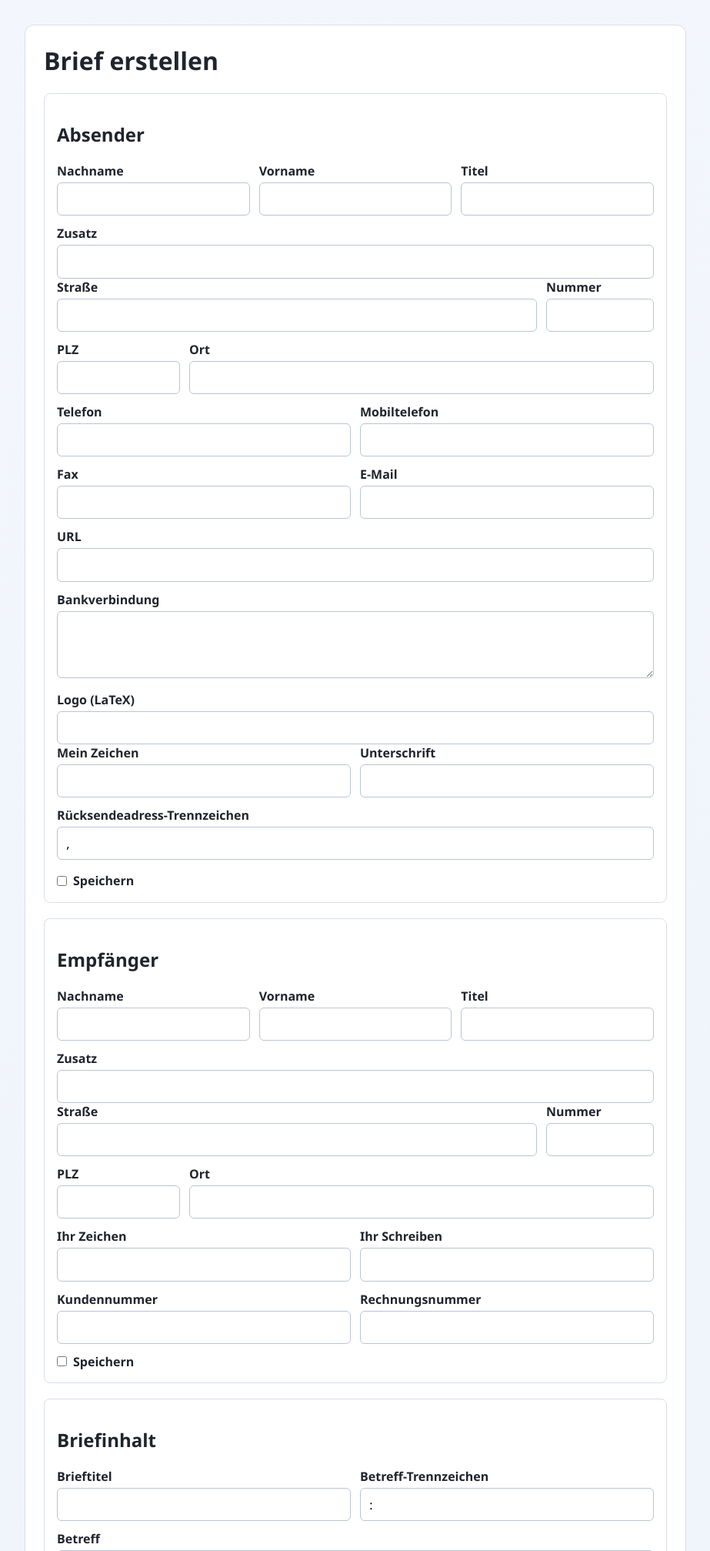
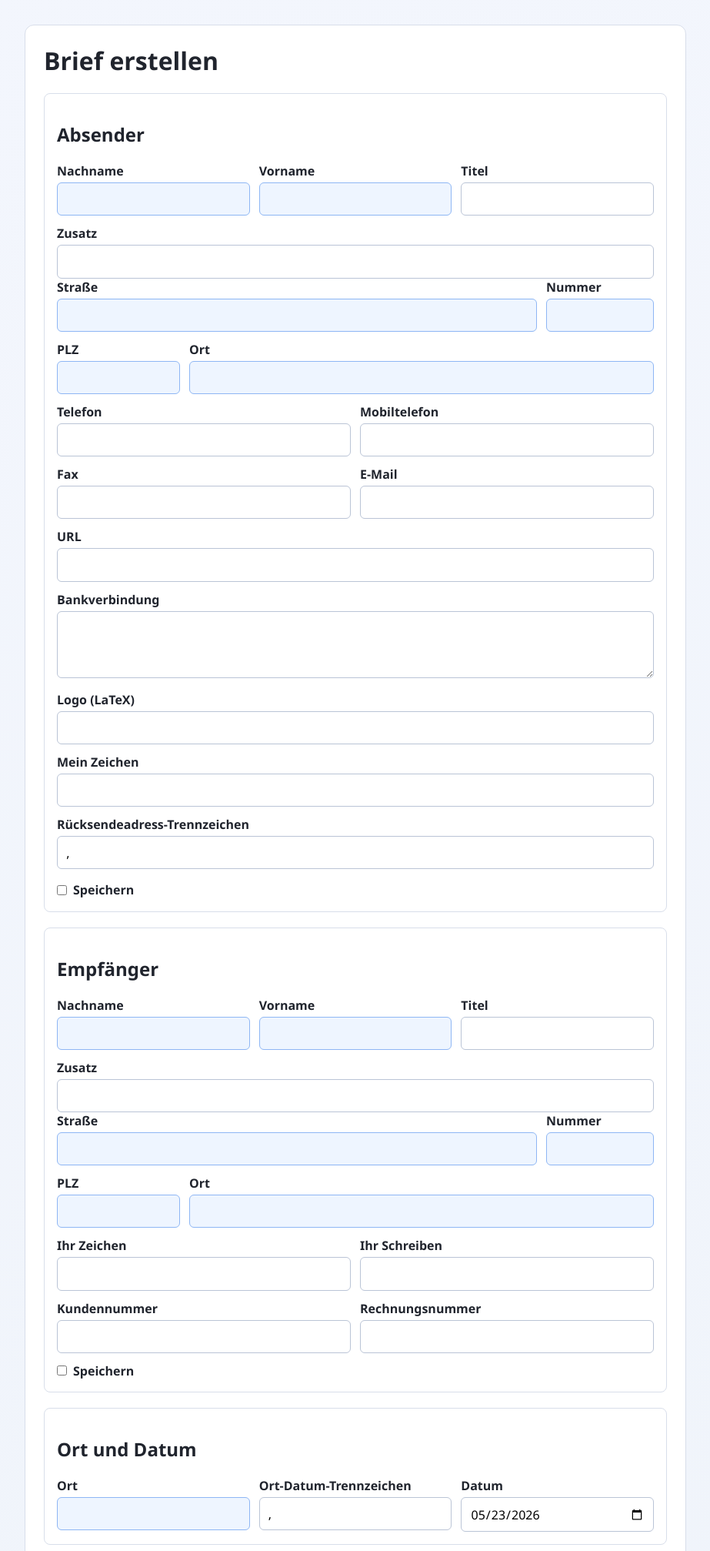
Before and after one commit to Sokratisit/German-Letter, a Flask app: page / in a window 1280 px wide. Shown: the top 2015 px of the page at 77% size, without its empty margins (178-1101 px from the left). Run offline with Flask 3, Linux system fonts and the light colour scheme.

Commit message:
A few fields have been rearranged

```diff
--- a/static/form.js
+++ b/static/form.js
@@ -30,7 +30,7 @@
         }
         const datePart = filenameDateHint.value.trim() || "YYYY-MM-DD";
         const addresseePart = filenameAddresseeField.value.trim() || "Empfänger";
-        filenamePreviewField.value = `${datePart} ${addresseePart}.pdf`;
+        filenamePreviewField.textContent = `${datePart} ${addresseePart}.pdf`;
     };
 
     const syncFilenameSuggestion = () => {
--- a/static/style.css
+++ b/static/style.css
@@ -70,6 +70,10 @@ section {
     grid-template-columns: 160px minmax(0, 1fr);
 }
 
+.field-row-date-filename {
+    grid-template-columns: 180px minmax(0, 1fr);
+}
+
 .field-group label {
     margin-top: 0;
 }
@@ -107,6 +111,29 @@ textarea {
     border: 1px solid #bac4d6;
     border-radius: 6px;
     font: inherit;
+}
+
+.highlighted-field {
+    border-color: #8eb6f4;
+    background: #eef5ff;
+}
+
+.highlighted-field:focus {
+    outline: 2px solid #77a6ef;
+    outline-offset: 1px;
+    background: #f7fbff;
+}
+
+.derived-value {
+    margin: 0;
+    padding: 0.7rem 0.75rem;
+    border: 1px solid var(--border);
+    border-radius: 6px;
+    background: #f7f9fc;
+    color: #425066;
+    min-height: 2.7rem;
+    display: flex;
+    align-items: center;
 }
 
 button,
@@ -148,7 +175,8 @@ button,
     .field-row-3,
     .field-row-2,
     .field-row-street,
-    .field-row-city {
+    .field-row-city,
+    .field-row-date-filename {
         grid-template-columns: 1fr;
     }
 }
--- a/templates/index.html
+++ b/templates/index.html
@@ -27,12 +27,12 @@
             <div class="field-row field-row-3">
                 <div class="field-group">
                     <label for="sender_last_name">Nachname</label>
-                    <input id="sender_last_name" name="sender_last_name" type="text" autocomplete="section-sender family-name" value="{{ form_data.get('sender_last_name', '') }}">
+                    <input class="highlighted-field" id="sender_last_name" name="sender_last_name" type="text" autocomplete="section-sender family-name" value="{{ form_data.get('sender_last_name', '') }}">
                     {% if errors.get('sender_last_name') %}<p class="error">{{ errors['sender_last_name'] }}</p>{% endif %}
                 </div>
                 <div class="field-group">
                     <label for="sender_first_name">Vorname</label>
-                    <input id="sender_first_name" name="sender_first_name" type="text" autocomplete="section-sender given-name" value="{{ form_data.get('sender_first_name', '') }}">
+                    <input class="highlighted-field" id="sender_first_name" name="sender_first_name" type="text" autocomplete="section-sender given-name" value="{{ form_data.get('sender_first_name', '') }}">
                     {% if errors.get('sender_first_name') %}<p class="error">{{ errors['sender_first_name'] }}</p>{% endif %}
                 </div>
                 <div class="field-group">
@@ -49,12 +49,12 @@
             <div class="field-row field-row-street">
                 <div class="field-group field-grow">
                     <label for="sender_street">Straße</label>
-                    <input id="sender_street" name="sender_street" type="text" autocomplete="section-sender address-line1" value="{{ form_data.get('sender_street', '') }}">
+                    <input class="highlighted-field" id="sender_street" name="sender_street" type="text" autocomplete="section-sender address-line1" value="{{ form_data.get('sender_street', '') }}">
                     {% if errors.get('sender_street') %}<p class="error">{{ errors['sender_street'] }}</p>{% endif %}
                 </div>
                 <div class="field-group field-number">
                     <label for="sender_street_number">Nummer</label>
-                    <input id="sender_street_number" name="sender_street_number" type="text" autocomplete="section-sender off" value="{{ form_data.get('sender_street_number', '') }}">
+                    <input class="highlighted-field" id="sender_street_number" name="sender_street_number" type="text" autocomplete="section-sender off" value="{{ form_data.get('sender_street_number', '') }}">
                     {% if errors.get('sender_street_number') %}<p class="error">{{ errors['sender_street_number'] }}</p>{% endif %}
                 </div>
             </div>
@@ -62,12 +62,12 @@
             <div class="field-row field-row-city">
                 <div class="field-group field-postal">
                     <label for="sender_postal_code">PLZ</label>
-                    <input id="sender_postal_code" name="sender_postal_code" type="text" autocomplete="section-sender postal-code" value="{{ form_data.get('sender_postal_code', '') }}">
+                    <input class="highlighted-field" id="sender_postal_code" name="sender_postal_code" type="text" autocomplete="section-sender postal-code" value="{{ form_data.get('sender_postal_code', '') }}">
                     {% if errors.get('sender_postal_code') %}<p class="error">{{ errors['sender_postal_code'] }}</p>{% endif %}
                 </div>
                 <div class="field-group field-grow">
                     <label for="sender_city">Ort</label>
-                    <input id="sender_city" name="sender_city" type="text" autocomplete="section-sender address-level2" value="{{ form_data.get('sender_city', '') }}">
+                    <input class="highlighted-field" id="sender_city" name="sender_city" type="text" autocomplete="section-sender address-level2" value="{{ form_data.get('sender_city', '') }}">
                     {% if errors.get('sender_city') %}<p class="error">{{ errors['sender_city'] }}</p>{% endif %}
                 </div>
             </div>
@@ -110,18 +110,9 @@
             <input id="sender_logo" name="sender_logo" type="text" value="{{ form_data.get('sender_logo', '') }}">
             {% if errors.get('sender_logo') %}<p class="error">{{ errors['sender_logo'] }}</p>{% endif %}
 
-            <div class="field-row field-row-2">
-                <div class="field-group">
             <label for="my_reference">Mein Zeichen</label>
             <input id="my_reference" name="my_reference" type="text" value="{{ form_data.get('my_reference', '') }}">
             {% if errors.get('my_reference') %}<p class="error">{{ errors['my_reference'] }}</p>{% endif %}
-                </div>
-                <div class="field-group">
-                    <label for="signature">Unterschrift</label>
-                    <input id="signature" name="signature" type="text" value="{{ form_data.get('signature', '') }}">
-                    {% if errors.get('signature') %}<p class="error">{{ errors['signature'] }}</p>{% endif %}
-                </div>
-            </div>
 
             <label for="sender_backaddress_separator">Rücksendeadress-Trennzeichen</label>
             <input id="sender_backaddress_separator" name="sender_backaddress_separator" type="text" value="{{ form_data.get('sender_backaddress_separator', ', ') }}">
@@ -139,12 +130,12 @@
             <div class="field-row field-row-3">
                 <div class="field-group">
                     <label for="recipient_last_name">Nachname</label>
-                    <input id="recipient_last_name" name="recipient_last_name" type="text" autocomplete="section-recipient family-name" value="{{ form_data.get('recipient_last_name', '') }}">
+                    <input class="highlighted-field" id="recipient_last_name" name="recipient_last_name" type="text" autocomplete="section-recipient family-name" value="{{ form_data.get('recipient_last_name', '') }}">
                     {% if errors.get('recipient_last_name') %}<p class="error">{{ errors['recipient_last_name'] }}</p>{% endif %}
                 </div>
                 <div class="field-group">
                     <label for="recipient_first_name">Vorname</label>
-                    <input id="recipient_first_name" name="recipient_first_name" type="text" autocomplete="section-recipient given-name" value="{{ form_data.get('recipient_first_name', '') }}">
+                    <input class="highlighted-field" id="recipient_first_name" name="recipient_first_name" type="text" autocomplete="section-recipient given-name" value="{{ form_data.get('recipient_first_name', '') }}">
                     {% if errors.get('recipient_first_name') %}<p class="error">{{ errors['recipient_first_name'] }}</p>{% endif %}
                 </div>
                 <div class="field-group">
@@ -161,12 +152,12 @@
             <div class="field-row field-row-street">
                 <div class="field-group field-grow">
                     <label for="recipient_street">Straße</label>
-                    <input id="recipient_street" name="recipient_street" type="text" autocomplete="section-recipient address-line1" value="{{ form_data.get('recipient_street', '') }}">
+                    <input class="highlighted-field" id="recipient_street" name="recipient_street" type="text" autocomplete="section-recipient address-line1" value="{{ form_data.get('recipient_street', '') }}">
                     {% if errors.get('recipient_street') %}<p class="error">{{ errors['recipient_street'] }}</p>{% endif %}
                 </div>
                 <div class="field-group field-number">
                     <label for="recipient_street_number">Nummer</label>
-                    <input id="recipient_street_number" name="recipient_street_number" type="text" autocomplete="section-recipient off" value="{{ form_data.get('recipient_street_number', '') }}">
+                    <input class="highlighted-field" id="recipient_street_number" name="recipient_street_number" type="text" autocomplete="section-recipient off" value="{{ form_data.get('recipient_street_number', '') }}">
                     {% if errors.get('recipient_street_number') %}<p class="error">{{ errors['recipient_street_number'] }}</p>{% endif %}
                 </div>
             </div>
@@ -174,12 +165,12 @@
             <div class="field-row field-row-city">
                 <div class="field-group field-postal">
                     <label for="recipient_postal_code">PLZ</label>
-                    <input id="recipient_postal_code" name="recipient_postal_code" type="text" autocomplete="section-recipient postal-code" value="{{ form_data.get('recipient_postal_code', '') }}">
+                    <input class="highlighted-field" id="recipient_postal_code" name="recipient_postal_code" type="text" autocomplete="section-recipient postal-code" value="{{ form_data.get('recipient_postal_code', '') }}">
                     {% if errors.get('recipient_postal_code') %}<p class="error">{{ errors['recipient_postal_code'] }}</p>{% endif %}
                 </div>
                 <div class="field-group field-grow">
                     <label for="recipient_city">Ort</label>
-                    <input id="recipient_city" name="recipient_city" type="text" autocomplete="section-recipient address-level2" value="{{ form_data.get('recipient_city', '') }}">
+                    <input class="highlighted-field" id="recipient_city" name="recipient_city" type="text" autocomplete="section-recipient address-level2" value="{{ form_data.get('recipient_city', '') }}">
                     {% if errors.get('recipient_city') %}<p class="error">{{ errors['recipient_city'] }}</p>{% endif %}
                 </div>
             </div>
@@ -217,70 +208,12 @@
         </section>
 
         <section>
-            <h2>Briefinhalt</h2>
-
-            <div class="field-row field-row-2">
-                <div class="field-group">
-                    <label for="letter_title">Brieftitel</label>
-                    <input id="letter_title" name="letter_title" type="text" value="{{ form_data.get('letter_title', '') }}">
-                    {% if errors.get('letter_title') %}<p class="error">{{ errors['letter_title'] }}</p>{% endif %}
-                </div>
-                <div class="field-group">
-                    <label for="subject_separator">Betreff-Trennzeichen</label>
-                    <input id="subject_separator" name="subject_separator" type="text" value="{{ form_data.get('subject_separator', ': ') }}">
-                    {% if errors.get('subject_separator') %}<p class="error">{{ errors['subject_separator'] }}</p>{% endif %}
-                </div>
-            </div>
-
-            <label for="subject">Betreff</label>
-            <input id="subject" name="subject" type="text" value="{{ form_data.get('subject', '') }}">
-            {% if errors.get('subject') %}<p class="error">{{ errors['subject'] }}</p>{% endif %}
-
-            <label for="opening">Anrede</label>
-            <input id="opening" name="opening" type="text" value="{{ form_data.get('opening', '') }}">
-            {% if errors.get('opening') %}<p class="error">{{ errors['opening'] }}</p>{% endif %}
-
-            <label for="body">Text</label>
-            <textarea id="body" name="body" rows="8">{{ form_data.get('body', '') }}</textarea>
-            {% if errors.get('body') %}<p class="error">{{ errors['body'] }}</p>{% endif %}
-
-            <label for="closing">Grußformel</label>
-            <input id="closing" name="closing" type="text" value="{{ form_data.get('closing', 'Mit freundlichen Grüßen') }}">
-            {% if errors.get('closing') %}<p class="error">{{ errors['closing'] }}</p>{% endif %}
-
-            <label for="ps">Postskriptum</label>
-            <textarea id="ps" name="ps" rows="2">{{ form_data.get('ps', '') }}</textarea>
-            {% if errors.get('ps') %}<p class="error">{{ errors['ps'] }}</p>{% endif %}
-
-            <div class="field-row field-row-2">
-                <div class="field-group">
-                    <label for="cc_separator">Verteiler-Trennzeichen</label>
-                    <input id="cc_separator" name="cc_separator" type="text" value="{{ form_data.get('cc_separator', ': ') }}">
-                    {% if errors.get('cc_separator') %}<p class="error">{{ errors['cc_separator'] }}</p>{% endif %}
-                </div>
-                <div class="field-group">
-                    <label for="encl_separator">Anlagen-Trennzeichen</label>
-                    <input id="encl_separator" name="encl_separator" type="text" value="{{ form_data.get('encl_separator', ': ') }}">
-                    {% if errors.get('encl_separator') %}<p class="error">{{ errors['encl_separator'] }}</p>{% endif %}
-                </div>
-            </div>
-
-            <label for="cc">Verteiler</label>
-            <textarea id="cc" name="cc" rows="3">{{ form_data.get('cc', '') }}</textarea>
-            {% if errors.get('cc') %}<p class="error">{{ errors['cc'] }}</p>{% endif %}
-
-            <label for="encl">Anlagen</label>
-            <textarea id="encl" name="encl" rows="3">{{ form_data.get('encl', '') }}</textarea>
-            {% if errors.get('encl') %}<p class="error">{{ errors['encl'] }}</p>{% endif %}
-        </section>
-
-        <section>
             <h2>Ort und Datum</h2>
 
-            <div class="field-row field-row-2">
+            <div class="field-row field-row-3">
                 <div class="field-group">
                     <label for="place">Ort</label>
-                    <input id="place" name="place" type="text" value="{{ form_data.get('place', '') }}">
+                    <input class="highlighted-field" id="place" name="place" type="text" value="{{ form_data.get('place', '') }}">
                     {% if errors.get('place') %}<p class="error">{{ errors['place'] }}</p>{% endif %}
                 </div>
                 <div class="field-group">
@@ -288,20 +221,91 @@
                     <input id="place_separator" name="place_separator" type="text" value="{{ form_data.get('place_separator', ', ') }}">
                     {% if errors.get('place_separator') %}<p class="error">{{ errors['place_separator'] }}</p>{% endif %}
                 </div>
-            </div>
-
+                <div class="field-group">
                     <label for="date_iso">Datum</label>
                     <input id="date_iso" name="date_iso" type="date" value="{{ form_data.get('date_iso', today_iso) }}">
                     {% if errors.get('date_iso') %}<p class="error">{{ errors['date_iso'] }}</p>{% endif %}
+                </div>
+            </div>
+        </section>
+
+        <section>
+            <h2>Briefinhalt</h2>
+
+            <label for="letter_title">Brieftitel</label>
+            <input id="letter_title" name="letter_title" type="text" value="{{ form_data.get('letter_title', '') }}">
+            {% if errors.get('letter_title') %}<p class="error">{{ errors['letter_title'] }}</p>{% endif %}
+
+            <div class="field-row field-row-street">
+                <div class="field-group field-grow">
+                    <label for="subject">Betreff</label>
+                    <input id="subject" name="subject" type="text" value="{{ form_data.get('subject', '') }}">
+                    {% if errors.get('subject') %}<p class="error">{{ errors['subject'] }}</p>{% endif %}
+                </div>
+                <div class="field-group field-number">
+                    <label for="subject_separator">Betreff-Trennzeichen</label>
+                    <input id="subject_separator" name="subject_separator" type="text" value="{{ form_data.get('subject_separator', ': ') }}">
+                    {% if errors.get('subject_separator') %}<p class="error">{{ errors['subject_separator'] }}</p>{% endif %}
+                </div>
+            </div>
+
+            <label for="opening">Anrede</label>
+            <input class="highlighted-field" id="opening" name="opening" type="text" value="{{ form_data.get('opening', '') }}">
+            {% if errors.get('opening') %}<p class="error">{{ errors['opening'] }}</p>{% endif %}
+
+            <label for="body">Text</label>
+            <textarea class="highlighted-field" id="body" name="body" rows="8">{{ form_data.get('body', '') }}</textarea>
+            {% if errors.get('body') %}<p class="error">{{ errors['body'] }}</p>{% endif %}
+
+            <label for="closing">Grußformel</label>
+            <input class="highlighted-field" id="closing" name="closing" type="text" value="{{ form_data.get('closing', 'Mit freundlichen Grüßen') }}">
+            {% if errors.get('closing') %}<p class="error">{{ errors['closing'] }}</p>{% endif %}
+
+            <label for="signature">Unterschrift</label>
+            <input class="highlighted-field" id="signature" name="signature" type="text" value="{{ form_data.get('signature', '') }}">
+            {% if errors.get('signature') %}<p class="error">{{ errors['signature'] }}</p>{% endif %}
+
+            <label for="ps">Postskriptum</label>
+            <textarea id="ps" name="ps" rows="2">{{ form_data.get('ps', '') }}</textarea>
+            {% if errors.get('ps') %}<p class="error">{{ errors['ps'] }}</p>{% endif %}
+
+            <div class="field-row field-row-street">
+                <div class="field-group field-grow">
+                    <label for="cc">Verteiler</label>
+                    <textarea id="cc" name="cc" rows="3">{{ form_data.get('cc', '') }}</textarea>
+                    {% if errors.get('cc') %}<p class="error">{{ errors['cc'] }}</p>{% endif %}
+                </div>
+                <div class="field-group field-number">
+                    <label for="cc_separator">Verteiler-Trennzeichen</label>
+                    <input id="cc_separator" name="cc_separator" type="text" value="{{ form_data.get('cc_separator', ': ') }}">
+                    {% if errors.get('cc_separator') %}<p class="error">{{ errors['cc_separator'] }}</p>{% endif %}
+                </div>
+            </div>
+
+            <div class="field-row field-row-street">
+                <div class="field-group field-grow">
+                    <label for="encl">Anlagen</label>
+                    <textarea id="encl" name="encl" rows="3">{{ form_data.get('encl', '') }}</textarea>
+                    {% if errors.get('encl') %}<p class="error">{{ errors['encl'] }}</p>{% endif %}
+                </div>
+                <div class="field-group field-number">
+                    <label for="encl_separator">Anlagen-Trennzeichen</label>
+                    <input id="encl_separator" name="encl_separator" type="text" value="{{ form_data.get('encl_separator', ': ') }}">
+                    {% if errors.get('encl_separator') %}<p class="error">{{ errors['encl_separator'] }}</p>{% endif %}
+                </div>
+            </div>
         </section>
 
         <section>
             <h2>Dateiname</h2>
 
-            <label for="filename_date_hint">1. Datum</label>
+            <div class="field-row field-row-date-filename">
+                <div class="field-group field-date-short">
+                    <label for="filename_date_hint">Datum</label>
                     <input id="filename_date_hint" type="text" value="{{ form_data.get('date_iso', today_iso) }}" readonly>
-
-            <label for="filename_addressee">2. Empfänger</label>
+                </div>
+                <div class="field-group field-grow">
+                    <label for="filename_addressee">Empfänger</label>
                     <input
                         id="filename_addressee"
                         name="filename_addressee"
@@ -310,9 +314,11 @@
                         placeholder="Vorschlag aus dem Nachnamen des Empfängers"
                     >
                     {% if errors.get('filename_addressee') %}<p class="error">{{ errors['filename_addressee'] }}</p>{% endif %}
+                </div>
+            </div>
 
-            <label for="filename_preview">Dateiname</label>
-            <input id="filename_preview" type="text" readonly>
+            <label>Dateiname</label>
+            <p id="filename_preview" class="derived-value"></p>
         </section>
 
         <button type="submit">PDF erzeugen</button>
```
Also changed, not shown: 1 other file. Lines whose indentation alone changed are shown as unchanged.
